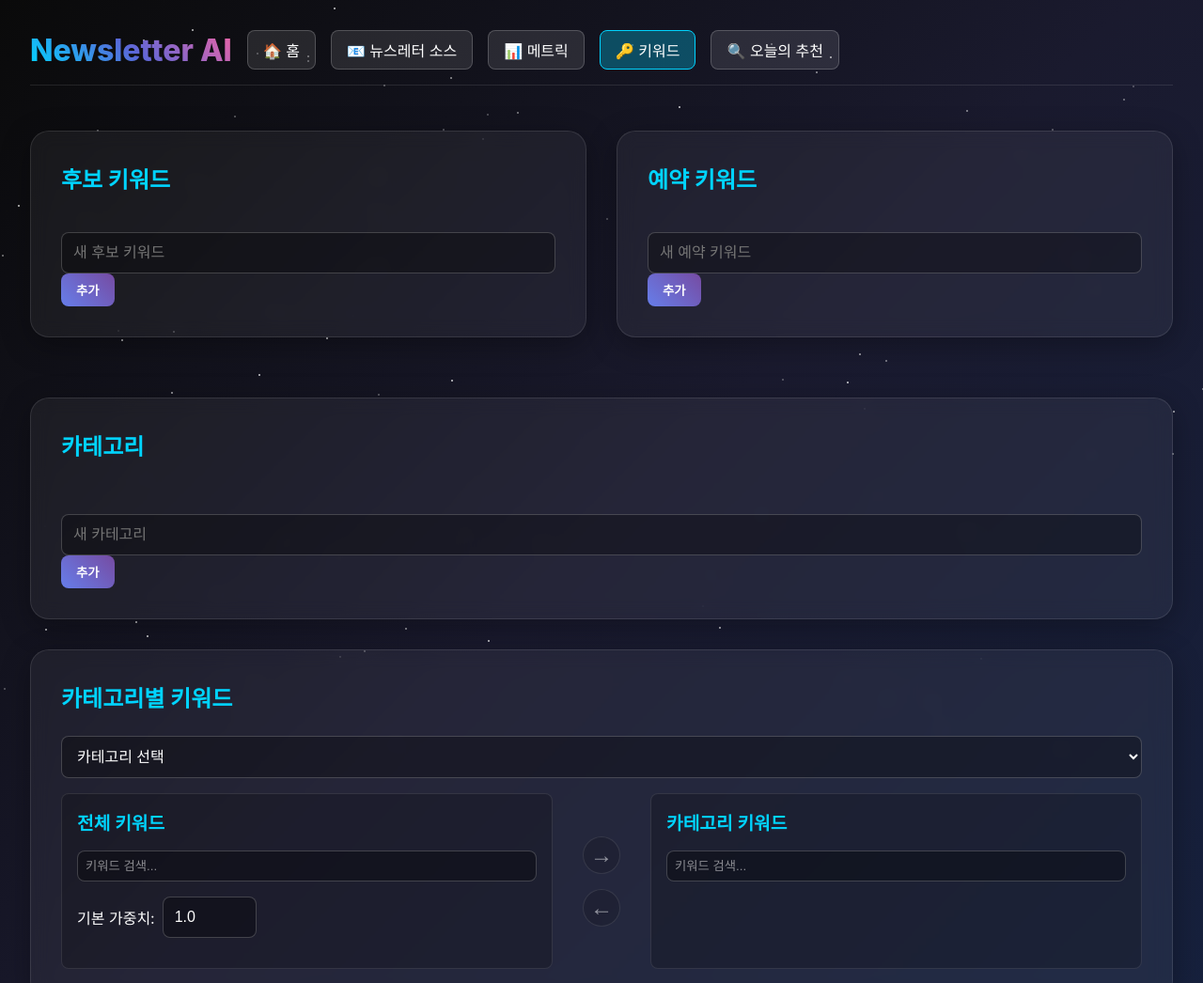
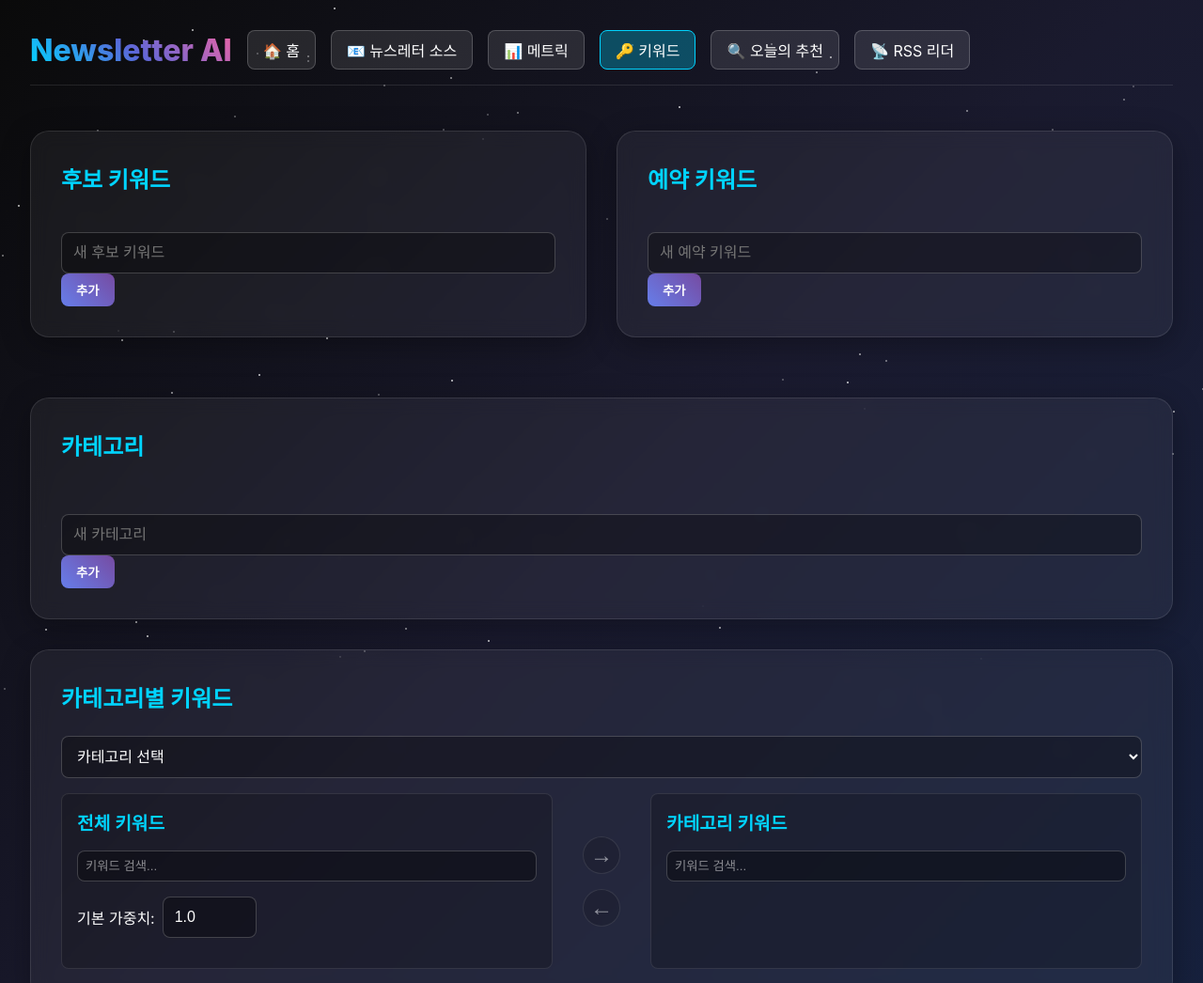
Before and after one commit to fairy-band/quick-news-be, a plain HTML site: page admin/src/main/resources/templates/keywords.html in a window 1280 px wide. Shown: the top 1046 px of the page at 94% size. Drawn offline with Linux system fonts and the light colour scheme; no server answers.

Commit message:
feature : admin 수정

```diff
--- a/admin/src/main/resources/templates/keywords.html
+++ b/admin/src/main/resources/templates/keywords.html
@@ -436,6 +436,7 @@
                     <a href="./metrics" class="nav-link">📊 메트릭</a>
                     <a href="./keywords" class="nav-link active">🔑 키워드</a>
                     <a href="./recommendations" class="nav-link">🔍 오늘의 추천</a>
+                    <a href="./rss-reader" class="nav-link">📡 RSS 리더</a>
                 </div>
             </div>
         </div>
```
Also changed, not shown: admin/src/main/resources/templates/recommendations.html (+1 -0 lines).
